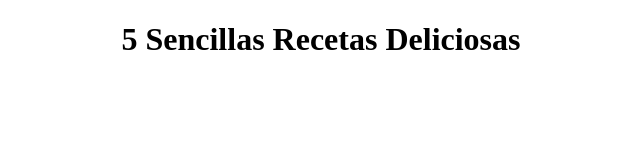
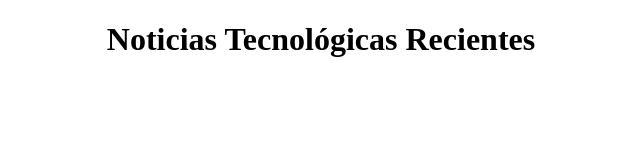
Before and after one commit to mrmeisawesome/pagina_noticias, a plain HTML site: page index.html in a window 1280 px wide. Shown: the whole page, without its empty margins (319-959 px from the left). Drawn offline with Linux system fonts and the light colour scheme.

Commit message:
cambie el encabezado

```diff
--- a/index.html
+++ b/index.html
@@ -18,7 +18,7 @@
 </head>
 <body>
 
-    <center><h1>5 Sencillas Recetas Deliciosas</h1></center>
+    <center><h1>Noticias Tecnológicas Recientes</h1></center>
 
 
 </body>
```
